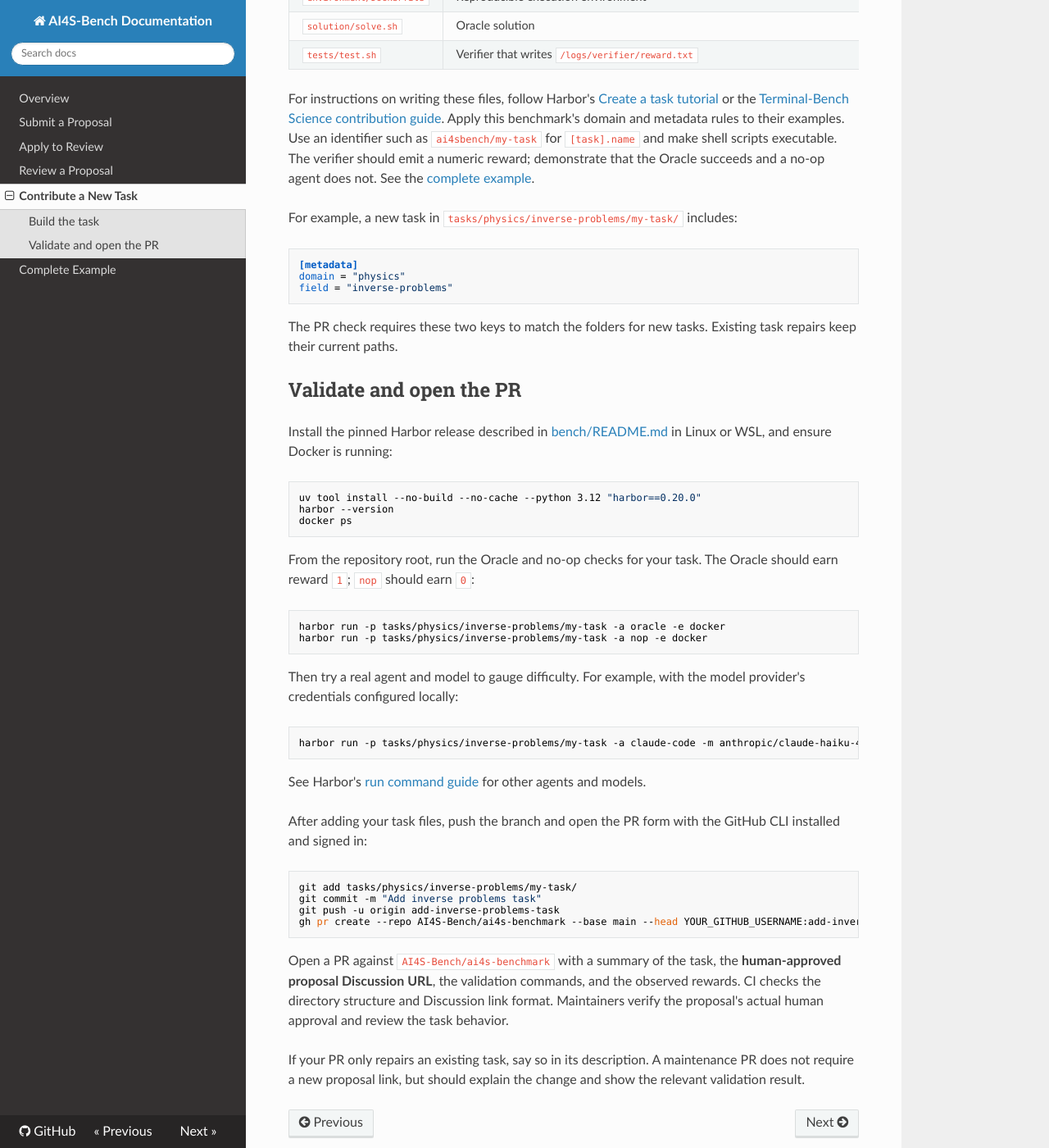
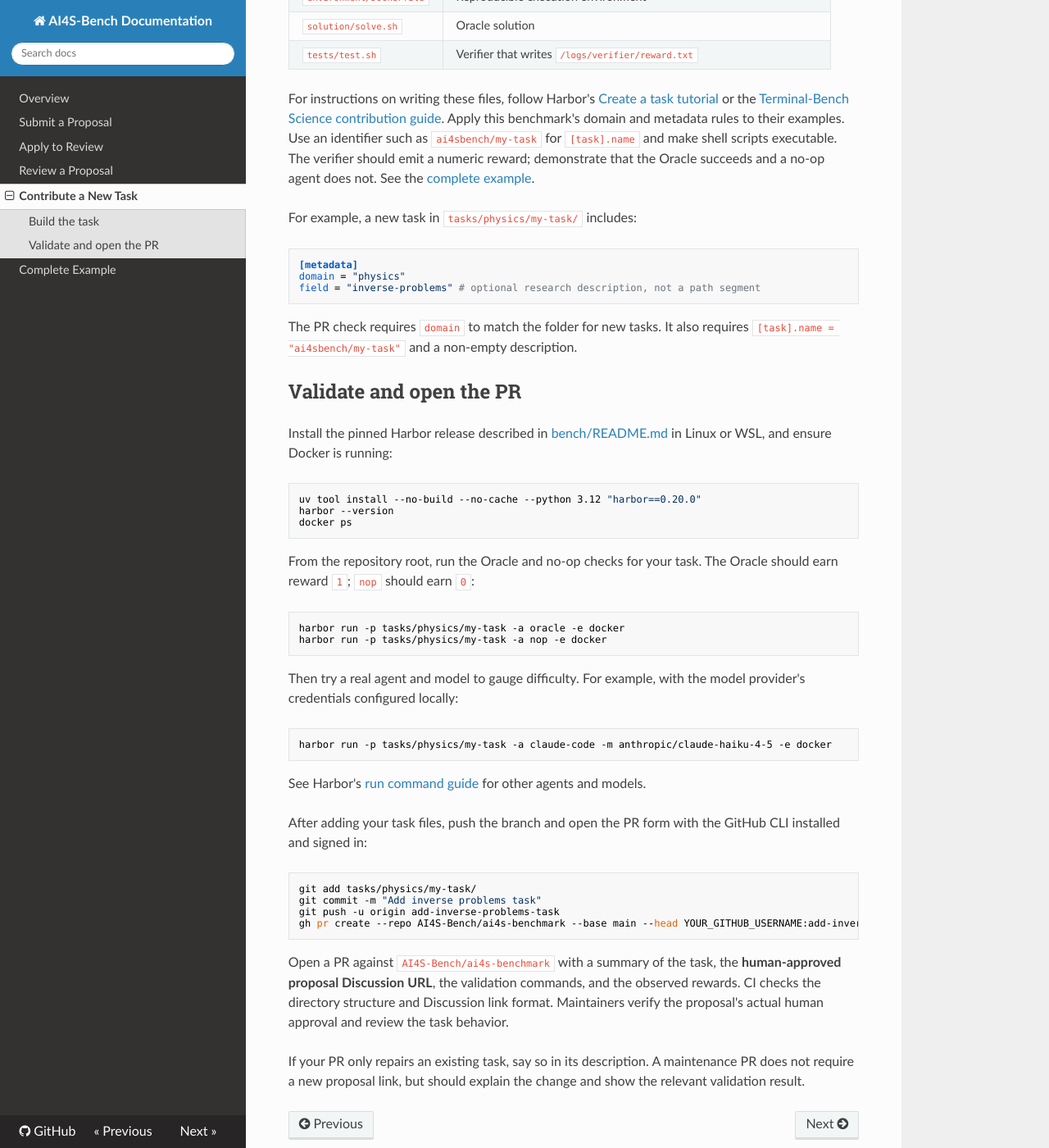
Before and after one commit to AI4S-Bench/ai4s-benchmark, an MkDocs documentation site: the page built from docs/contribute-task.md, in a window 1280 px wide and 1400 px high, scrolled down 1072 px. Shown: the whole window at 82% size. Built offline with MkDocs 1.6.1, drawn with Linux system fonts in a browser that asks for light colours; nearby versions of some CDN libraries; some of the changed text lies outside the part shown.

Commit message:
Use domain and task slug for benchmark task paths (#68)

````diff
--- a/docs/contribute-task.md
+++ b/docs/contribute-task.md
@@ -17,10 +17,10 @@
 git switch -c add-inverse-problems-task
 ```
 
-Place a task under `tasks/<domain>/<field>/<task-slug>/`. The first domain in
-the proposal is primary and determines `<domain>`; the proposal's research
-field within it determines `<field>`. Use one of these seven values for the
-folder and `[metadata].domain`:
+Place a task under `tasks/<domain>/<task-slug>/`. The first domain in the
+proposal is primary and determines `<domain>`. The proposal's research field
+is descriptive metadata and does not add a path segment. Use one of these seven
+values for the folder and `[metadata].domain`:
 
 | Proposal domain | `<domain>` value |
 | --- | --- |
@@ -32,13 +32,13 @@
 | Applied Mathematics | `applied-mathematics` |
 | Interdisciplinary | `interdisciplinary` |
 
-Set `[metadata].field` to the `<field>` folder slug as well. See the
+You may retain the research field in `[metadata].field`. See the
 [benchmark contribution rules](https://github.com/AI4S-Bench/ai4s-benchmark/blob/main/CONTRIBUTING.md#required-task-layout)
 for the metadata requirements. Include at least:
 
 | File | Purpose |
 | --- | --- |
-| `task.toml` | Harbor task metadata, including `[metadata].domain`, `[metadata].field`, and `[task].name` |
+| `task.toml` | Harbor task metadata, including `[metadata].domain` and `[task].name` |
 | `instruction.md` | Instructions visible to the agent |
 | `environment/Dockerfile` | Reproducible execution environment |
 | `solution/solve.sh` | Oracle solution |
@@ -53,16 +53,16 @@
 that the Oracle succeeds and a no-op agent does not. See the
 [complete example](example.md).
 
-For example, a new task in `tasks/physics/inverse-problems/my-task/` includes:
+For example, a new task in `tasks/physics/my-task/` includes:
 
 ```toml
 [metadata]
 domain = "physics"
-field = "inverse-problems"
+field = "inverse-problems" # optional research description, not a path segment
 ```
 
-The PR check requires these two keys to match the folders for new tasks.
-Existing task repairs keep their current paths.
+The PR check requires `domain` to match the folder for new tasks. It also
+requires `[task].name = "ai4sbench/my-task"` and a non-empty description.
 
 ## Validate and open the PR
 
@@ -80,15 +80,15 @@
 Oracle should earn reward `1`; `nop` should earn `0`:
 
 ```bash
-harbor run -p tasks/physics/inverse-problems/my-task -a oracle -e docker
-harbor run -p tasks/physics/inverse-problems/my-task -a nop -e docker
+harbor run -p tasks/physics/my-task -a oracle -e docker
+harbor run -p tasks/physics/my-task -a nop -e docker
 ```
 
 Then try a real agent and model to gauge difficulty. For example, with the
 model provider's credentials configured locally:
 
 ```bash
-harbor run -p tasks/physics/inverse-problems/my-task -a claude-code -m anthropic/claude-haiku-4-5 -e docker
+harbor run -p tasks/physics/my-task -a claude-code -m anthropic/claude-haiku-4-5 -e docker
 ```
 
 See Harbor's [run command guide](https://docs.harborframework.com/jobs/run-a-job)
@@ -98,7 +98,7 @@
 GitHub CLI installed and signed in:
 
 ```bash
-git add tasks/physics/inverse-problems/my-task/
+git add tasks/physics/my-task/
 git commit -m "Add inverse problems task"
 git push -u origin add-inverse-problems-task
 gh pr create --repo AI4S-Bench/ai4s-benchmark --base main --head YOUR_GITHUB_USERNAME:add-inverse-problems-task --web
````
Also changed, not shown: CONTRIBUTING.md (+14 -14 lines), README.md (+3 -3 lines), docs/example.md (+7 -8 lines), rubrics/task-proposal.md (+2 -2 lines), .github/pull_request_template.md, tasks/applied-mathematics/amr-poisson-contribution-example/instruction.md (renamed from tasks/mathematical-sciences/applied-mathematics/amr-poisson-contribution-example/instruction.md), 11 other files.
